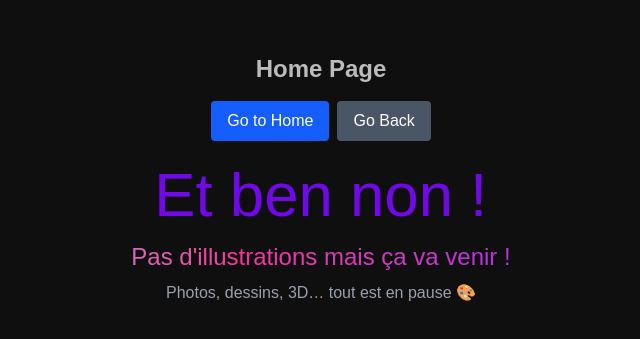
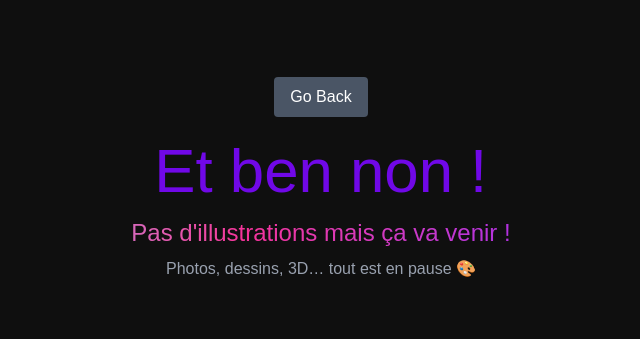
Before and after one commit to tsurubaso/sanbagierboElec, a React (Vite) app: page /#/BILLY/illustrationlist in a window 1280 px wide. Shown: the part 221-560 px from the top of the page, without its empty margins (319-959 px from the left). Built offline with nearby package versions, Linux system fonts and the light colour scheme.

Commit message:
Bon on va pas faire layout mais je sauve ici

```diff
--- a/src/components/MotionEffects.jsx
+++ b/src/components/MotionEffects.jsx
@@ -187,7 +187,7 @@ const HeroSection = ({
       transition={{ duration, ease: "easeOut" }}
       whileHover={hover ? { scale: 1.05 } : {}}
     >
-      <img src={image} alt={text} fill className="object-cover" priority />
+      <img src={image} alt={text} className="object-cover" />
       <motion.div
         className="absolute inset-0 flex items-center justify-center"
         whileHover={hover ? { y: -10 } : {}}
--- a/src/pages/BILLY/Rules/index.jsx
+++ b/src/pages/BILLY/Rules/index.jsx
@@ -13,13 +13,6 @@ export default function Rules() {
     >
       <div className="p-6">
 
-        {/* Go to some route */}
-        <button
-          onClick={() => navigate("/")}
-          className="px-4 py-2 bg-red-600 text-white rounded mr-2"
-        >
-          Go to Home
-        </button>
 
         {/* Go back to previous page */}
         <button
--- a/src/pages/BILLY/illustrationlist/index.jsx
+++ b/src/pages/BILLY/illustrationlist/index.jsx
@@ -8,15 +8,6 @@ export default function NotFoundIllustrations() {
   return (
     <div className="flex flex-col items-center justify-center h-screen text-center px-4">
             <div className="p-6">
-        <h1 className="text-2xl font-bold mb-4">Home Page</h1>
-
-        {/* Go to some route */}
-        <button
-          onClick={() => navigate("/")}
-          className="px-4 py-2 bg-blue-600 text-white rounded mr-2"
-        >
-          Go to Home
-        </button>
 
         {/* Go back to previous page */}
         <button
```
